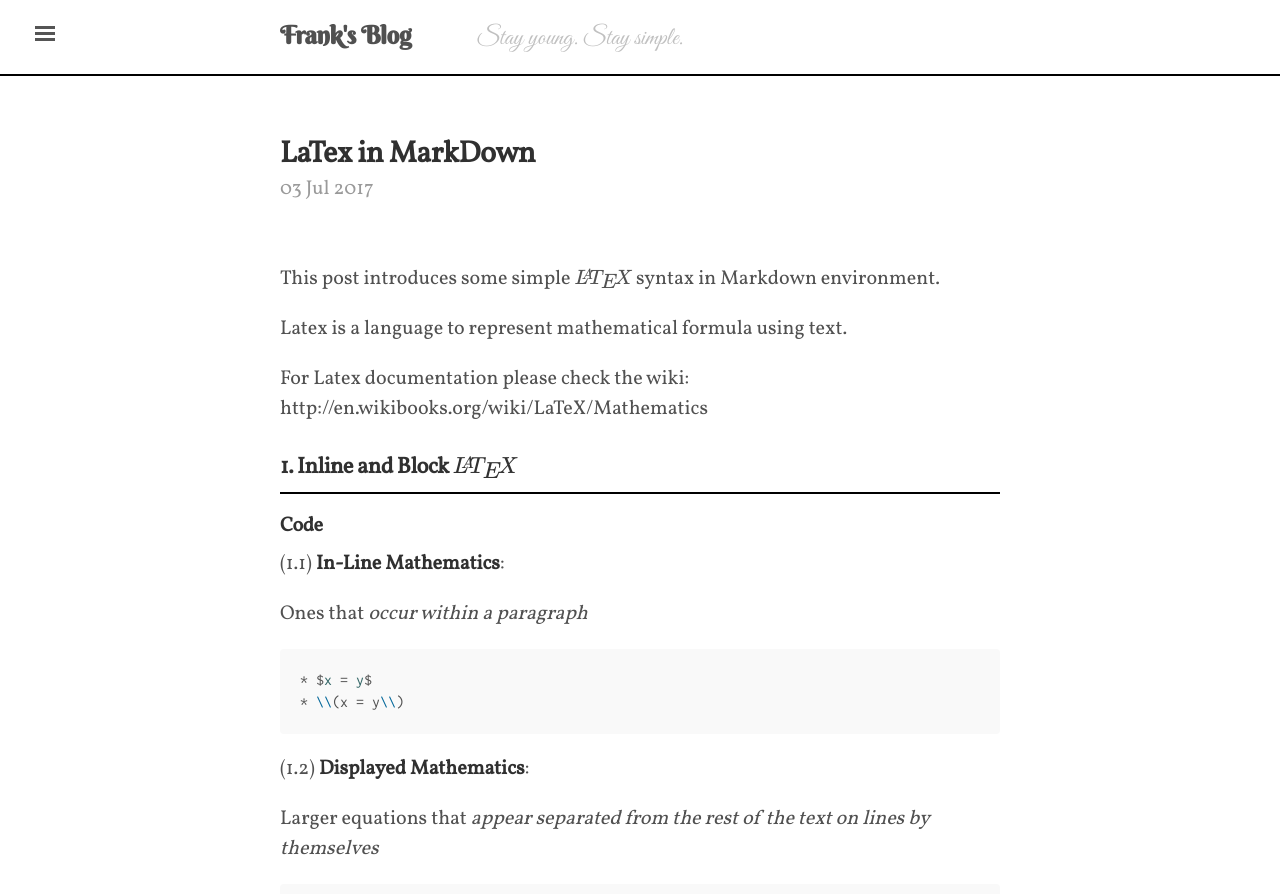
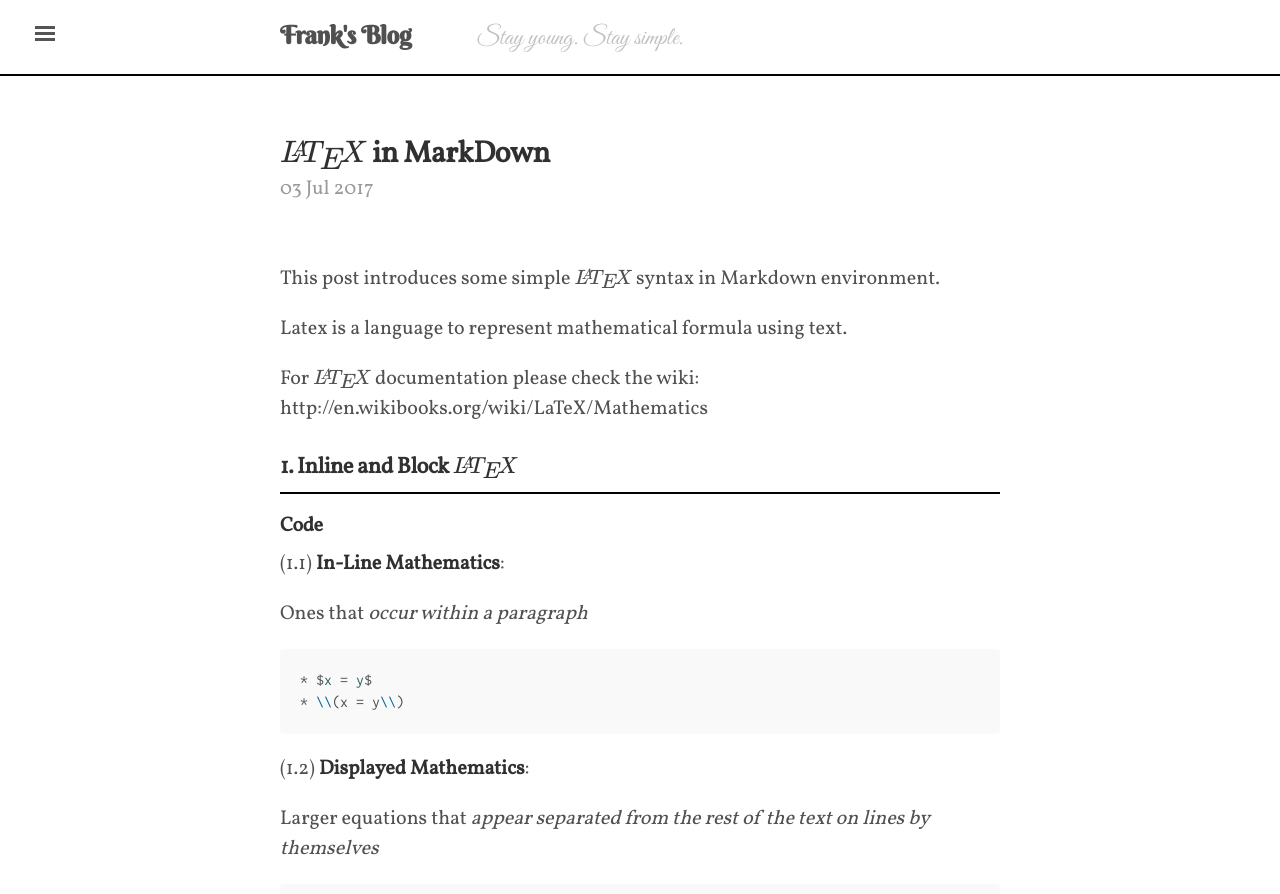
Before and after one commit to shevapato2008/myBlog, a Jekyll site: the page built from _posts/2017-07-03-LaTeX-in-Markdown.md, in a window 1280 px wide and 900 px high. Shown: the top 894 px of the window. Built offline with Jekyll 4.4.1, drawn with Linux system fonts in a browser that asks for light colours; some web fonts are replaced; formulas are drawn with MathJax 3.

Commit message:
Updated.

```diff
--- a/_posts/2017-07-03-LaTeX-in-Markdown.md
+++ b/_posts/2017-07-03-LaTeX-in-Markdown.md
@@ -1,6 +1,6 @@
 ---
 layout: post
-title: LaTex in MarkDown
+title: $\LaTeX$ in MarkDown
 meta: This post introduces some simple $\LaTeX$ syntax in Markdown environment.
 ---
 
@@ -8,7 +8,7 @@ This post introduces some simple $\LaTeX$ syntax in Markdown environment.
 
 Latex is a language to represent mathematical formula using text.
 
-For Latex documentation please check the wiki: <br>
+For $\LaTeX$ documentation please check the wiki: <br>
 http://en.wikibooks.org/wiki/LaTeX/Mathematics
 
 ### 1. Inline and Block $\LaTeX$
```
